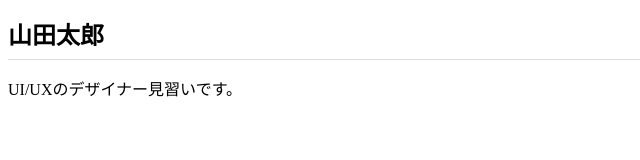
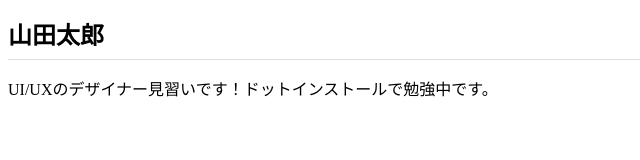
Before and after one commit to arimosuke/arimosuke.github.io, a plain HTML site: page index.html in a window 1280 px wide. Shown: the whole page, without its empty margins (0-640 px from the left). Drawn offline with Linux system fonts and the light colour scheme.

Commit message:
Add files via upload

```diff
--- a/index.html
+++ b/index.html
@@ -9,6 +9,6 @@
 </head>
 <body>
     <h1>山田太郎</h1>
-    <p>UI/UXのデザイナー見習いです。</p>
+    <p>UI/UXのデザイナー見習いです！ドットインストールで勉強中です。</p>
 </body>
 </html>
```
